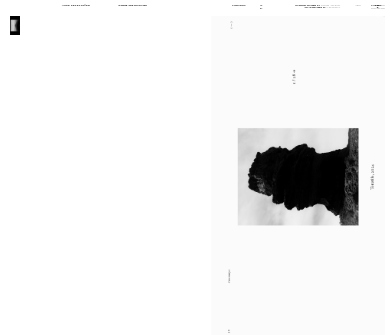
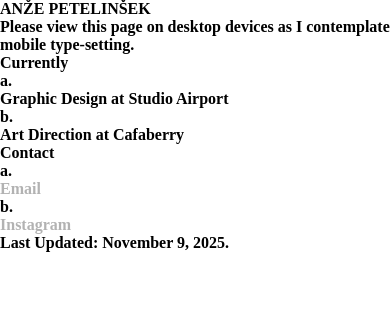
Before and after one commit to anzepetelinsek/portfolio, a plain HTML site: page index.html in a window 390 px wide. Shown: the top 335 px of the page. Drawn offline with Linux system fonts and the light colour scheme.

Commit message:
Update index.html

```diff
--- a/index.html
+++ b/index.html
@@ -31,6 +31,9 @@
       </div>
     </div>
   </header>
+
+
+
 
   <!-- ===== Main (index content) ===== -->
   <main class="content-loading">
@@ -87,5 +90,80 @@
   </footer>
 
   <script src="script.js"></script>
+  <script>
+(function() {
+  const breakpoint = 900; // phones/small tablets
+  let mobileActive = false;
+  let mobileElement = null;
+
+  function activateMobile() {
+    document.querySelectorAll('header, main, footer').forEach(el => el.style.display = 'none');
+
+    mobileElement = document.createElement('div');
+    mobileElement.className = 'mobile-layout';
+    mobileElement.innerHTML = `
+      <div class="grid-mobile">
+        <!-- 1) NAME — centered 1/13, no bottom margin -->
+        <div class="m-name">ANŽE PETELINŠEK</div>
+
+        <!-- 2) BYLINE — left-aligned 2/13 -->
+        <div class="m-byline">Please view this page on desktop devices as I contemplate mobile type-setting.</div>
+
+        <!-- 3) 16px GAP -->
+        <div class="m-gap16" aria-hidden="true"></div>
+
+        <!-- 4) ROWS (label 2-6, bullet 6-7, text 7-13) -->
+
+        <!-- Currently / a. -->
+        <div class="row-label">Currently</div>
+        <div class="row-bullet">a.</div>
+        <div class="row-text">Graphic Design at <span class="fade">Studio Airport</span></div>
+
+        <!-- Currently / b. -->
+        <div class="row-label"></div>
+        <div class="row-bullet">b.</div>
+        <div class="row-text">Art Direction at <span class="fade">Cafaberry</span></div>
+
+        <!-- 16px GAP -->
+        <div class="m-gap16" aria-hidden="true"></div>
+
+        <!-- Contact / a. -->
+        <div class="row-label">Contact</div>
+        <div class="row-bullet">a.</div>
+        <div class="row-text"><a href="mailto:info@anzepetelinsek.com">Email</a></div>
+
+        <!-- Contact / b. -->
+        <div class="row-label"></div>
+        <div class="row-bullet">b.</div>
+        <div class="row-text"><a href="https://www.instagram.com/anzepetelinsek/" target="_blank">Instagram</a></div>
+
+        <!-- 16px GAP -->
+        <div class="m-gap16" aria-hidden="true"></div>
+
+        <!-- Footer line -->
+        <div class="m-footer-left">Last Updated: November 9, 2025.</div>
+      </div>
+    `;
+    document.body.appendChild(mobileElement);
+    mobileActive = true;
+  }
+
+  function deactivateMobile() {
+    document.querySelectorAll('header, main, footer').forEach(el => el.style.display = '');
+    if (mobileElement) { mobileElement.remove(); mobileElement = null; }
+    mobileActive = false;
+  }
+
+  function checkWidth() {
+    if (window.innerWidth <= breakpoint && !mobileActive) activateMobile();
+    else if (window.innerWidth > breakpoint && mobileActive) deactivateMobile();
+  }
+
+  checkWidth();
+  window.addEventListener('resize', checkWidth);
+})();
+</script>
+
+
 </body>
 </html>
```
